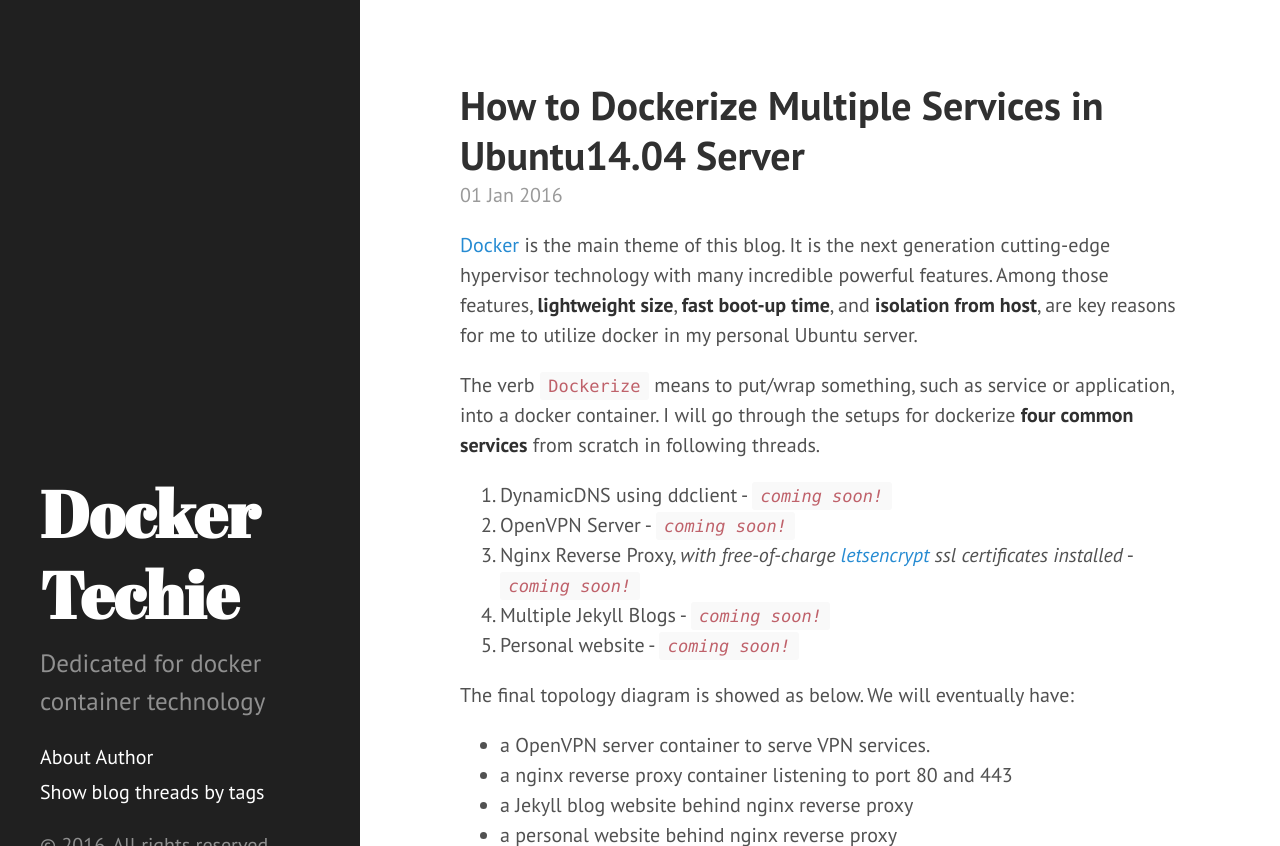
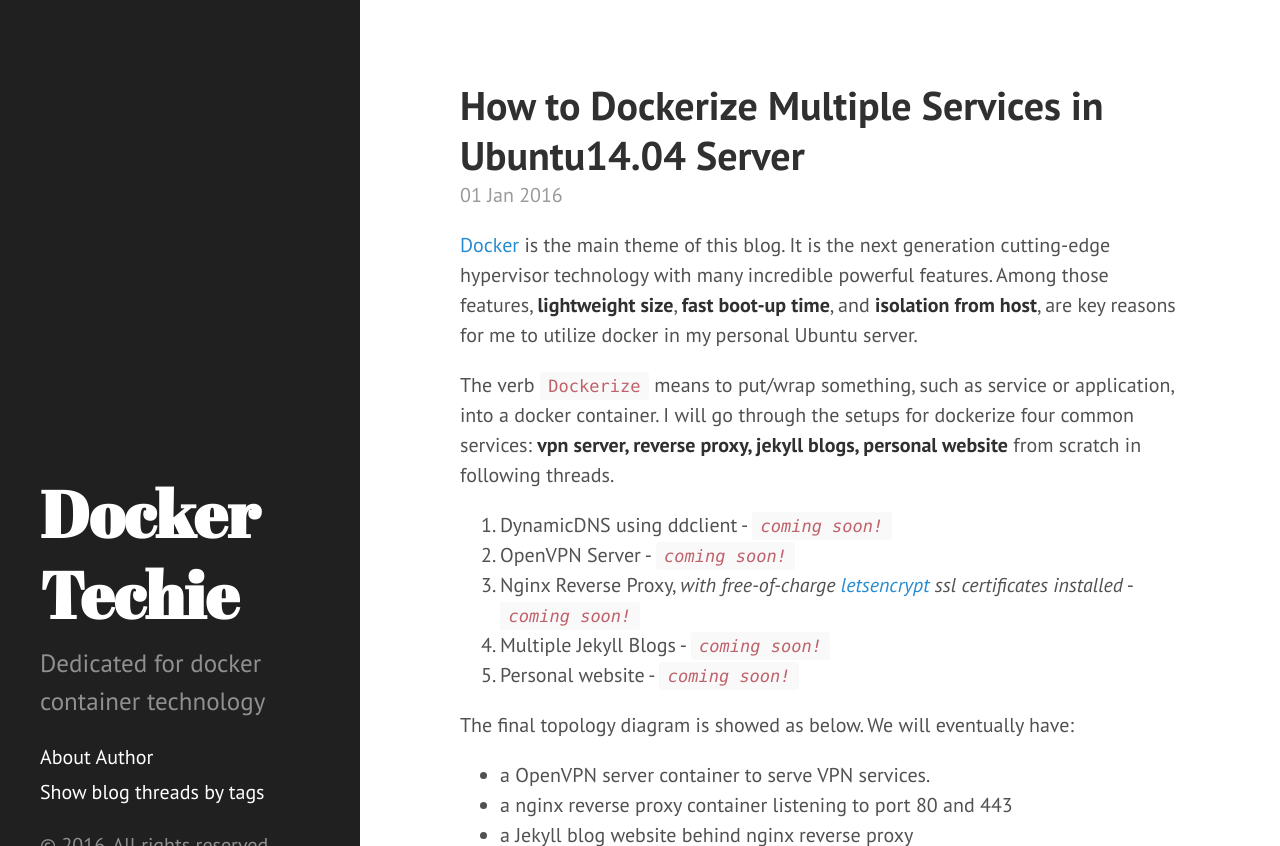
Before and after one commit to Xixiao007/Xixiao007.github.io, a Jekyll site: the page built from _posts/2016-01-01-setup-docker-container-services.md, in a window 1280 px wide and 900 px high, cut to the strip 0-846 px from the top of the window. Built offline with Jekyll 4.4.1, drawn with Linux system fonts in a browser that asks for light colours; nearby versions of some CDN libraries; comment, search, counter and statistics services are not loaded.

Commit message:
"commit"

```diff
--- a/_posts/2016-01-01-setup-docker-container-services.md
+++ b/_posts/2016-01-01-setup-docker-container-services.md
@@ -7,7 +7,7 @@
 
 [Docker](https://www.docker.com/what-docker) is the main theme of this blog. It is the next generation cutting-edge hypervisor technology with many incredible powerful features. Among those features, **lightweight size**, **fast boot-up time**, and **isolation from host**, are key reasons for me to utilize docker in my personal Ubuntu server.
 
-The verb `Dockerize` means to put/wrap something, such as service or application, into a docker container. I will go through the setups for dockerize **four common services** from scratch in following threads.
+The verb `Dockerize` means to put/wrap something, such as service or application, into a docker container. I will go through the setups for dockerize four common services: **vpn server, reverse proxy, jekyll blogs, personal website** from scratch in following threads.
 
 1. DynamicDNS using ddclient - *`coming soon!`*
 2. OpenVPN Server - *`coming soon!`*
```
